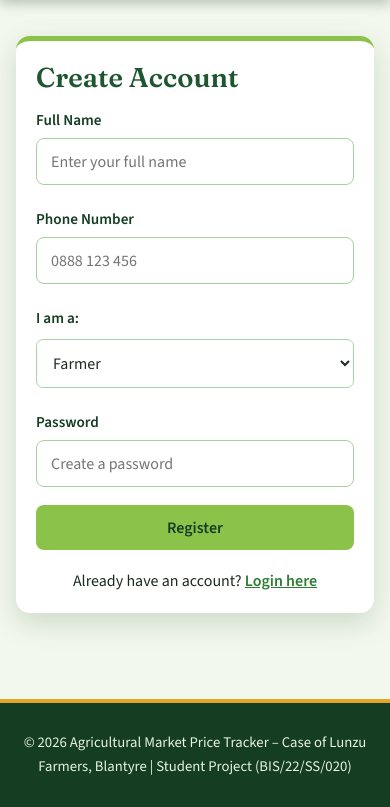
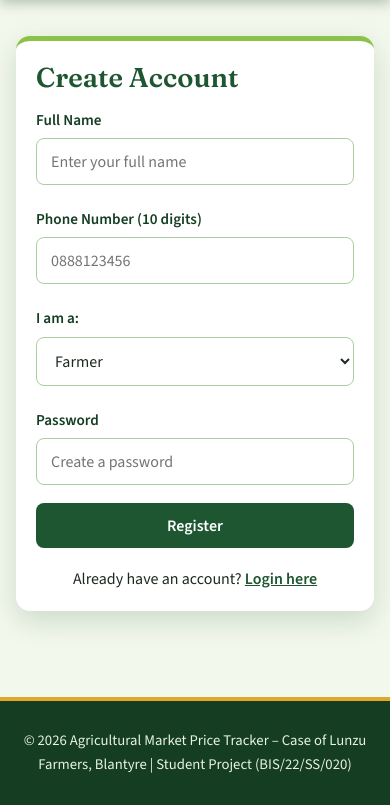
Before and after one commit to Cotrida20/MarketPlace, a PHP site: page /register.php in a window 390 px wide. Shown: the part 72-879 px from the top of the page. Run offline with PHP 8.4, Linux system fonts and the light colour scheme; data comes from the database, SQL or seed files in the repository.

Commit message:
rESTRICT PHONE NUMBER TO 10

```diff
--- a/register.php
+++ b/register.php
@@ -6,12 +6,16 @@ $success = '';
 
 if ($_SERVER['REQUEST_METHOD'] === 'POST') {
     $fullname = trim($_POST['fullname'] ?? '');
-    $phone  = trim($_POST['phone'] ?? '');
+    $phone    = preg_replace('/\D/', '', $_POST['phone'] ?? '');   // keep digits only
     $password = $_POST['password'] ?? '';
-    $role = $_POST['role'] ?? 'farmer';
+    $role     = $_POST['role'] ?? 'farmer';
 
-    if (empty($fullname) || empty($phone) || empty($password)) {
+    if ($fullname === '' || $phone === '' || $password === '') {
         $error = "All fields are required.";
+    } elseif (strlen($phone) !== 10) {
+        $error = "Phone number must be exactly 10 digits (for example 0888123456).";
+    } elseif (!in_array($role, ['farmer', 'buyer', 'officer'])) {
+        $error = "Please choose a valid account type.";
     } else {
         $hashed = password_hash($password, PASSWORD_DEFAULT);
         try {
@@ -34,26 +38,31 @@ require 'includes/header.php';
     <?php if ($success): ?><div class="alert alert-success"><?= htmlspecialchars($success) ?></div><?php endif; ?>
 
     <form method="POST">
-        <label>Full Name</label>
-        <input type="text" name="fullname" required placeholder="Enter your full name">
+        <label for="fullname">Full Name</label>
+        <input type="text" id="fullname" name="fullname" required placeholder="Enter your full name"
+               value="<?= htmlspecialchars($_POST['fullname'] ?? '') ?>">
 
-        <label>Phone Number</label>
-        <input type="text" name="phone" placeholder="0888 123 456" required>
+        <label for="phone">Phone Number (10 digits)</label>
+        <input type="tel" id="phone" name="phone" required placeholder="0888123456"
+               inputmode="numeric" pattern="[0-9]{10}" maxlength="10" minlength="10"
+               title="Enter exactly 10 digits, numbers only"
+               oninput="this.value=this.value.replace(/\D/g,'')"
+               value="<?= htmlspecialchars($_POST['phone'] ?? '') ?>">
 
-        <label>I am a:</label>
-        <select name="role" required style="width:100%; padding:12px; margin:8px 0 18px; border:1.5px solid #a5d6a7; border-radius:7px;">
+        <label for="role">I am a:</label>
+        <select id="role" name="role" required>
             <option value="farmer">Farmer</option>
             <option value="buyer">Buyer / Trader</option>
             <option value="officer">Agricultural Extension Officer</option>
         </select>
 
-        <label>Password</label>
-        <input type="password" name="password" required placeholder="Create a password">
+        <label for="password">Password</label>
+        <input type="password" id="password" name="password" required placeholder="Create a password">
 
-        <button type="submit" class="btn" style="width:100%">Register</button>
+        <button type="submit" class="btn btn-primary">Register</button>
     </form>
     <p style="margin-top:18px; text-align:center;">
-        Already have an account? <a href="login.php" style="color:#2e7d32; font-weight:600;">Login here</a>
+        Already have an account? <a href="login.php" style="font-weight:600;">Login here</a>
     </p>
 </div>
 
```
Also changed, not shown: login.php (+17 -9 lines).
